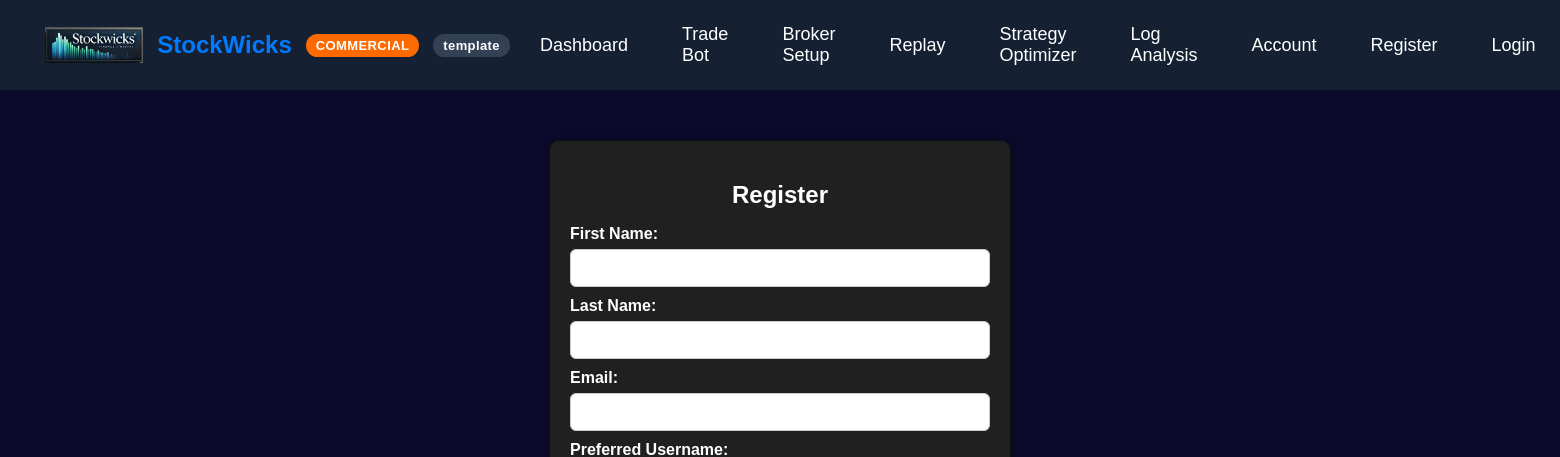
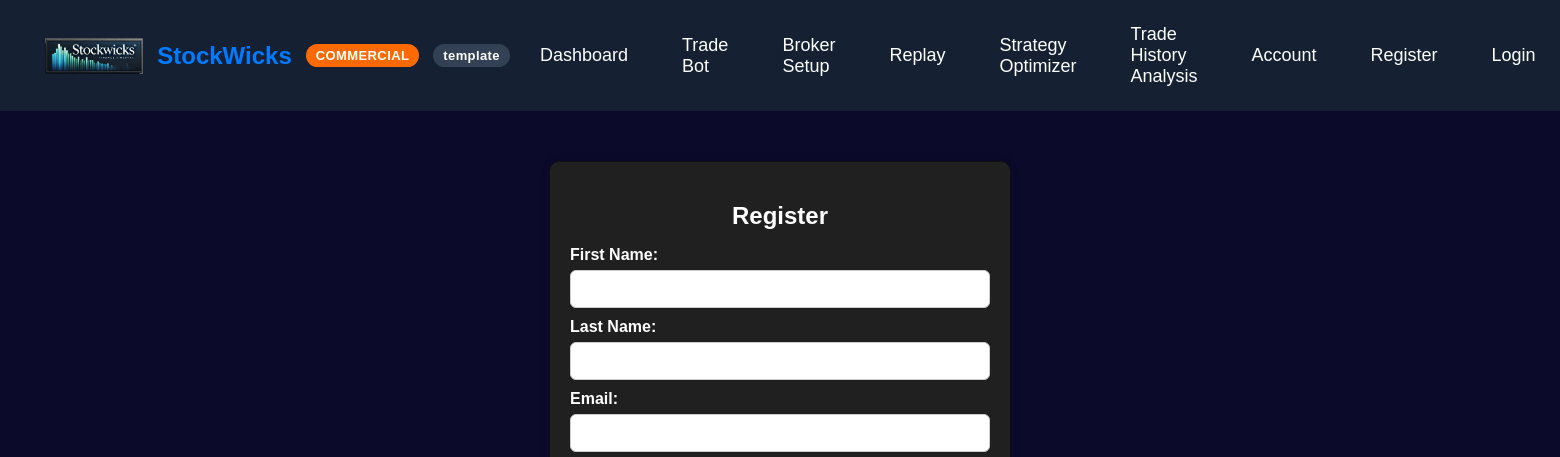
Before and after one commit to eycewind/stockwicks-psx, a FastAPI app: page /auth/register in a window 1560 px wide. Shown: the top 457 px of the page. Run offline with FastAPI, Linux system fonts and the light colour scheme; some libraries are stand-ins or nearby versions.

Commit message:
Rename log analysis page label

```diff
--- a/app/routes/log_analysis.py
+++ b/app/routes/log_analysis.py
@@ -32,7 +32,7 @@ async def log_analysis_page(request: Request):
         request=request,
         name="log_analysis/index.html",
         context={
-            "title": "Bot Log Analysis",
+            "title": "Trade History Analysis",
         },
     )
 
--- a/app/templates/base.html
+++ b/app/templates/base.html
@@ -114,7 +114,7 @@
             <a href="{{ url_prefix }}/broker/setup">Broker Setup</a>
             <a href="{{ url_prefix }}/replay-simulator">Replay</a>
             <a href="{{ url_prefix }}/analysis/strategy-optimizer">Strategy Optimizer</a>
-             <a href="{{ url_prefix }}/analysis/logs">Log Analysis</a>
+             <a href="{{ url_prefix }}/analysis/logs">Trade History Analysis</a>
             <a href="{{ url_prefix }}/account">Account</a>
             {% if is_logged_in %}
                 <a href="{{ url_prefix }}/auth/logout">Logout</a>
--- a/app/templates/log_analysis/index.html
+++ b/app/templates/log_analysis/index.html
@@ -1,6 +1,6 @@
 {% extends "base.html" %}
 
-{% block title %}Bot Log Analysis | StockWicks{% endblock %}
+{% block title %}Trade History Analysis | StockWicks{% endblock %}
 
 {% block head %}
 <style>
@@ -213,7 +213,7 @@
 <div class="container">
   <div class="analysis-wrap">
     <div class="analysis-header">
-      <h2>📊 Bot Log Analysis</h2>
+      <h2>Trade History Analysis</h2>
       <p class="analysis-muted">
         Analyze entries, exits, blocked signals, probabilities, features, and model/rule-layer problems.
       </p>
```
